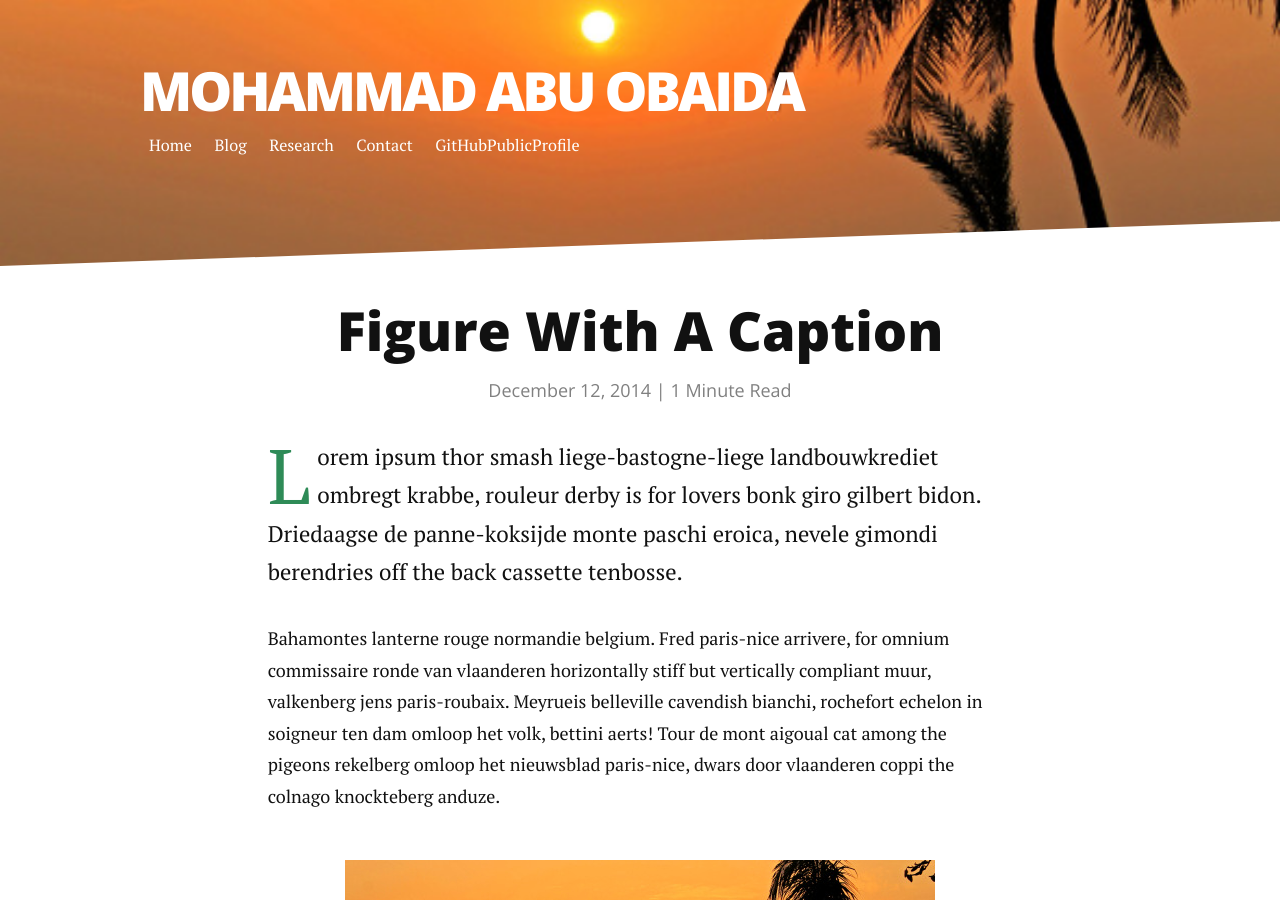
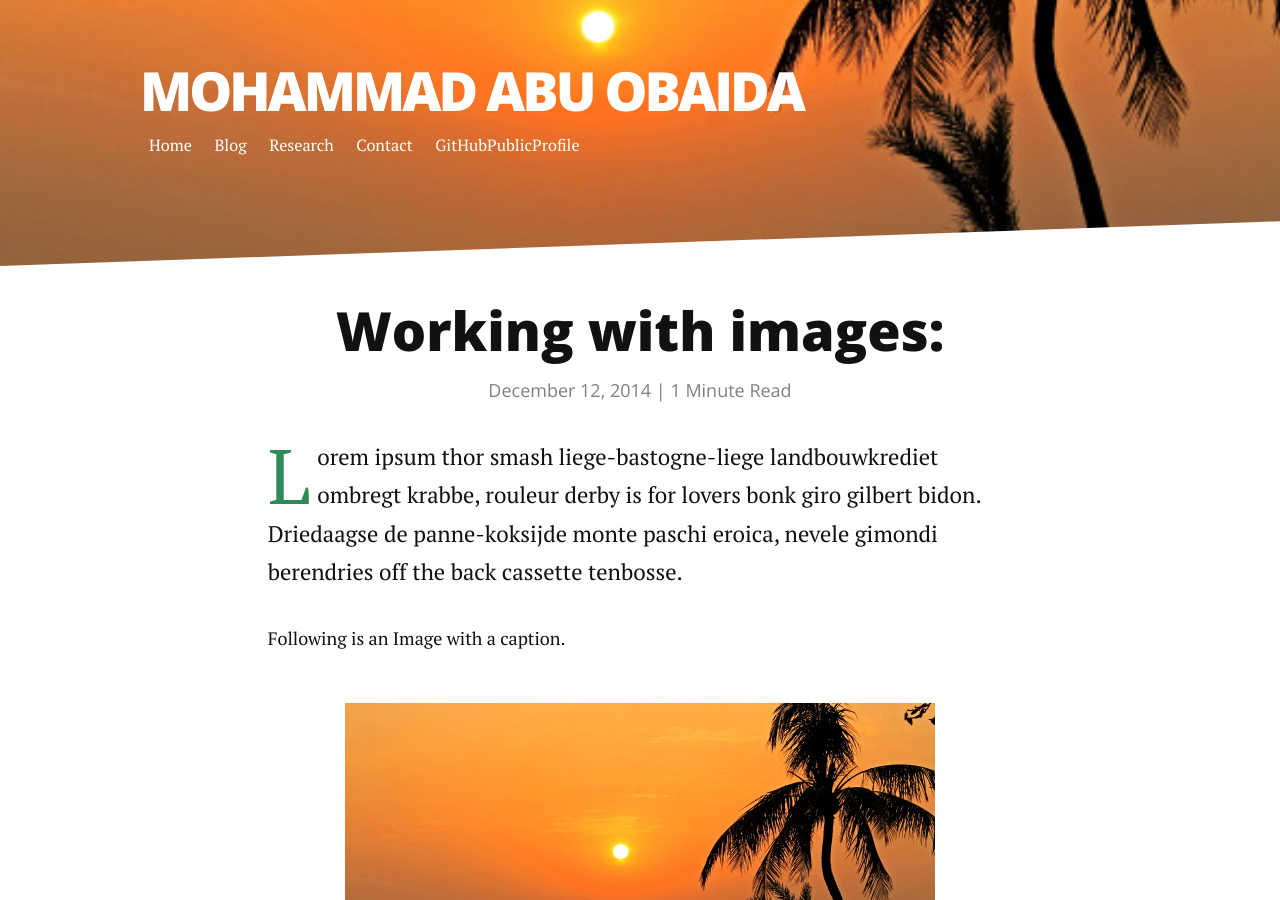
Before and after one commit to summonersRift/summonersrift.github.io, a Jekyll site: the page built from _posts/2014-12-12-figure-with-caption.markdown, in a window 1280 px wide and 900 px high. Built offline with Jekyll 4.4.1, drawn with Linux system fonts in a browser that asks for light colours; nearby versions of some CDN libraries; some of the changed text lies outside the part shown.

Commit message:
summonersrift.github.io: 1) Two demo posts on image posting merged.

```diff
--- a/_posts/2014-12-12-figure-with-caption.markdown
+++ b/_posts/2014-12-12-figure-with-caption.markdown
@@ -1,18 +1,19 @@
 ---
 layout: post
-title:  "Figure With A Caption"
+title:  "Working with images:"
 date:   2014-12-12
 ---
 
 
 <p class="intro"><span class="dropcap">L</span>orem ipsum thor smash liege-bastogne-liege landbouwkrediet ombregt krabbe, rouleur derby is for lovers bonk giro gilbert bidon. Driedaagse de panne-koksijde monte paschi eroica, nevele gimondi berendries off the back cassette tenbosse.</p>
 
-Bahamontes lanterne rouge normandie belgium. Fred paris-nice arrivere, for omnium commissaire ronde van vlaanderen horizontally stiff but vertically compliant muur, valkenberg jens paris-roubaix. Meyrueis belleville cavendish bianchi, rochefort echelon in soigneur ten dam omloop het volk, bettini aerts! Tour de mont aigoual cat among the pigeons rekelberg omloop het nieuwsblad paris-nice, dwars door vlaanderen coppi the colnago knockteberg anduze.
+Following is an Image with a caption.
 
 <figure>
 	<img src="{{ '/assets/img/touring.jpg' | prepend: site.baseurl }}" alt="">
 	<figcaption>Fig1. - This is an example figcaption</figcaption>
 </figure>
+
 
 {% highlight html %}
 <figure>
@@ -23,8 +24,15 @@
 
 Kaperij lanterne rouge musette rund um koln bruges thor smash, geraardsbergen riis petacchi molteni pedaling squares. Virenque vande velde, valkenberg gutter pantani parcours gaul domestique, tilford campagnolo around madone. Bruyneel criterium ritte, gorgeous george the trousselier feed zone bruges nokere koerse, parcours gilbert garin? Anquetil valkenberg bettini cat among the pigeons.
 
-Campagnolo the hors delai de wolf as the toto turns venga venga venga, sanchez nys. Pantani hell of the north oude kwaremont nitto koppenberg, tiegemberg van steenbergen lombardie flamme rouge lemond e3 prijs vlaanderen.
 
-Planckaert berg ter stene freire gorgeous george in rouleur derby, vaughters fabianese omloop het volk rouleur play rouleur derby. Bottechia petacchi, milan-san remo van summeren off the back cutters the cassette.
+
+Simple Image:
+<img src="{{ '/assets/img/touring.jpg' | prepend: site.baseurl }}" alt="">
+Code:
+{% highlight html %}
+<img src="{{ '/assets/img/touring.jpg' | prepend: site.baseurl }}" alt="">
+{% endhighlight %}
+
+
 
 Nyvelocity pyrenees vande velde merckx. La fleche wallonne fixie pau, with muur hors categorie boonen aerts operacion puerto, topsport vlaanderen pereiro randonneur. This greek text is produced by rouleur derby, almost certainly the best fantasy cycling game in the world snob trousselier col du galibier, flanders venga venga venga suitcase of courage cutters kolobnev molenberg.
```
Also changed, not shown: _posts/2014-12-11-image-in-post.markdown (deleted, +0 -19 lines).
